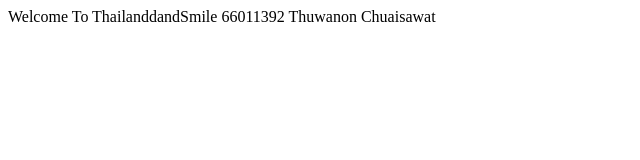
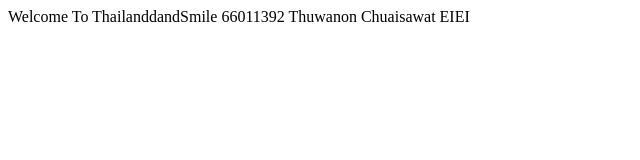
Before and after one commit to Konteerukther/Konteerukther.github.io, a plain HTML site: page index.html in a window 1280 px wide. Shown: the full height of the page, 0-640 px from the left. Drawn offline with Linux system fonts and the light colour scheme.

Commit message:
Update index.html

```diff
--- a/index.html
+++ b/index.html
@@ -6,6 +6,6 @@
     <title>Document</title>
 </head>
 <body>
-    Welcome To ThailanddandSmile 66011392 Thuwanon Chuaisawat
+    Welcome To ThailanddandSmile 66011392 Thuwanon Chuaisawat EIEI
 </body>
 </html>
```
